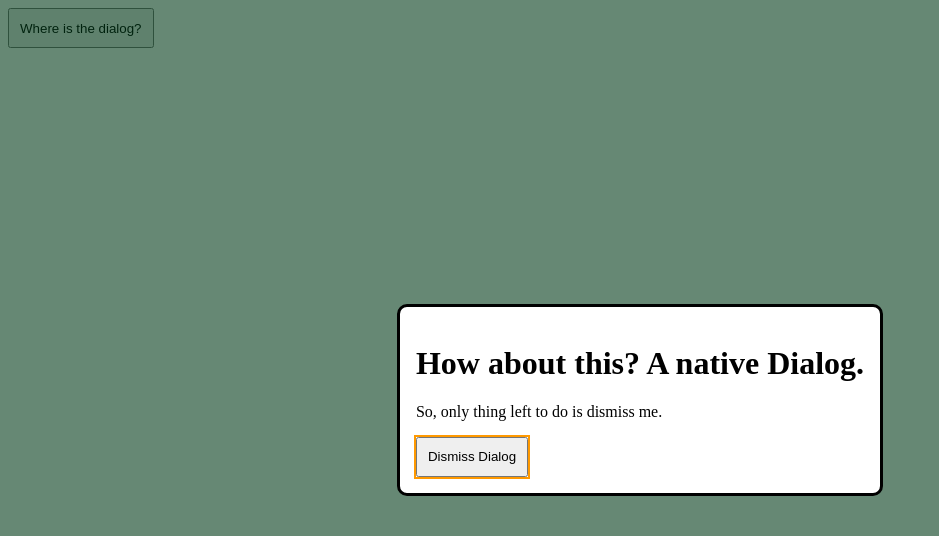
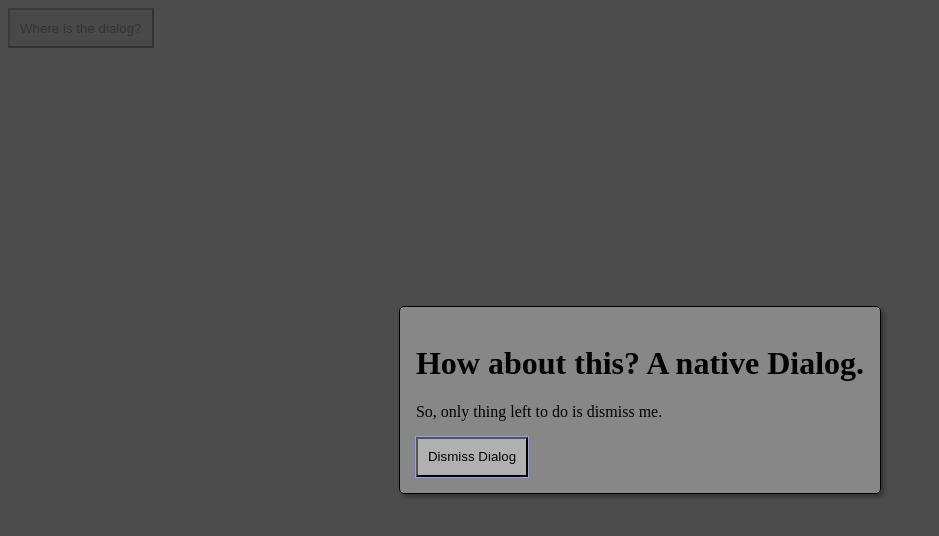
Before and after one commit to Timothy815/Responsive-Websites-CSS, a plain HTML site: page chapter_2 Writing HTML Markup/Example5.html in a window 1280 px wide. Both pictures are taken after a click on the button "Where is the dialog?". Shown: the whole page, without its empty margins (0-939 px from the left). Drawn offline with Linux system fonts and the light colour scheme.

Commit message:
continuation Add Example5

```diff
--- a/chapter_2 Writing HTML Markup/Example5.html
+++ b/chapter_2 Writing HTML Markup/Example5.html
@@ -5,25 +5,35 @@
         <meta charset="UTF-8" />
         <meta name="viewport" content="width=device-width, initial-scale=1" />
         <style>
+            #dialogEle{
+                border:1px solid black;
+                border-radius:5px;
+                box-shadow: 3px 3px 5px #00000055;
+                background-color: #FFFFFF55;
+            }
             dialog {
-                border-radius: 10px;
+                border-radius: 5px;
             }
             dialog::backdrop {
-                animation: fade 0.5s ease forwards;
+                animation: fade 0.3s ease forwards;
             }
-            button {
+            button{
                 height: 40px;
                 padding: 5px 10px;
+                background: #cccccc99;
+
+
             }
             button:focus {
-                outline: 2px solid #f90;
+                outline: 1px solid #99f;
+
             }
             @keyframes fade {
                 0% {
                     background-color: transparent;
                 }
                 100% {
-                    background-color: rgb(0 57 24 / 0.6);
+                    background-color: rgb(57 57 57 / 0.9);
                 }
             }
         </style>
@@ -35,7 +45,7 @@
             <form method="dialog">
                 <h1>How about this? A native Dialog.</h1>
                 <p>So, only thing left to do is dismiss me.</p>
-                <button value="Dismissed!">Dismiss Dialog</button>
+                <button id="dismissed" value="Dismissed!" >Dismiss Dialog</button>
             </form>
         </dialog>
         <script>
```
Also changed, not shown: 1 other file.
